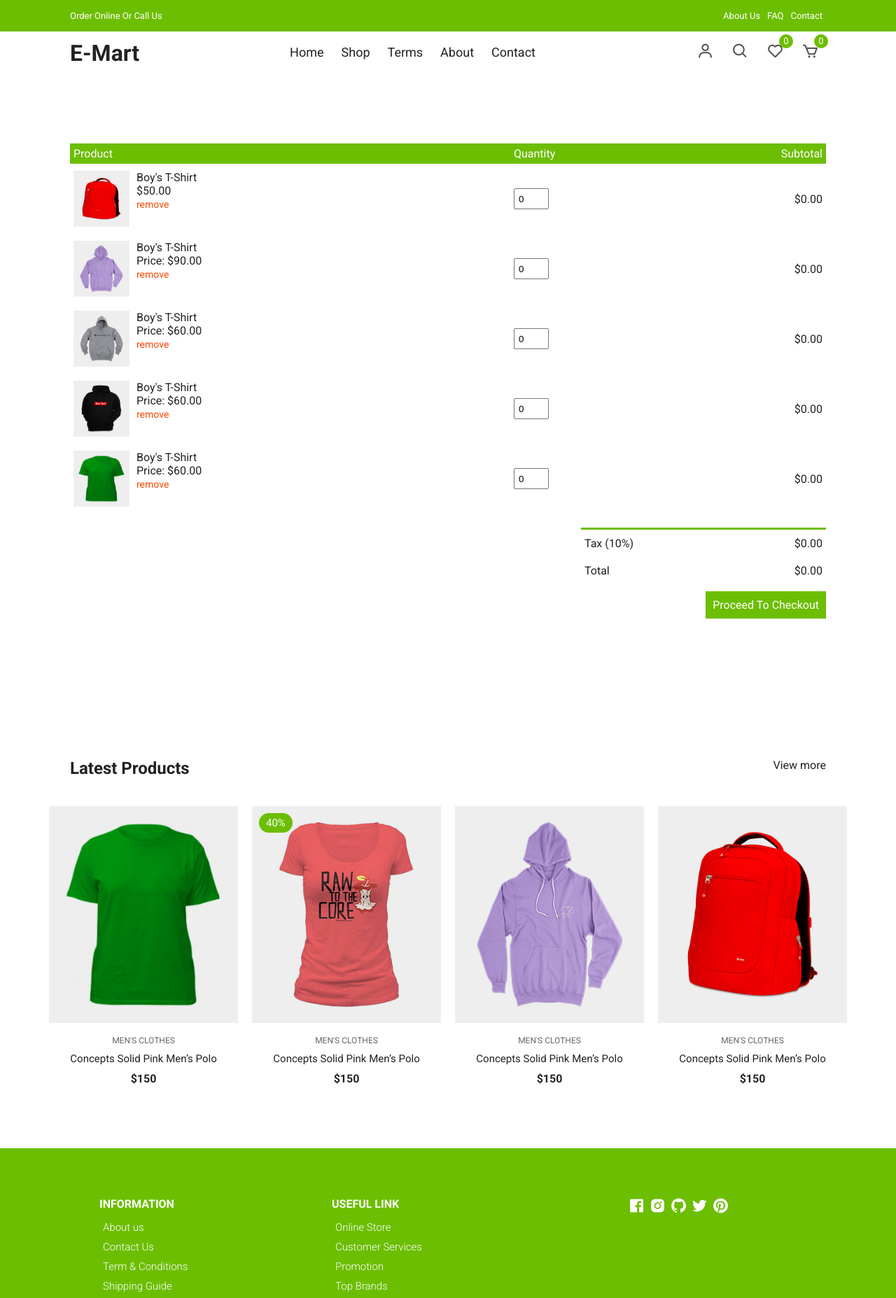
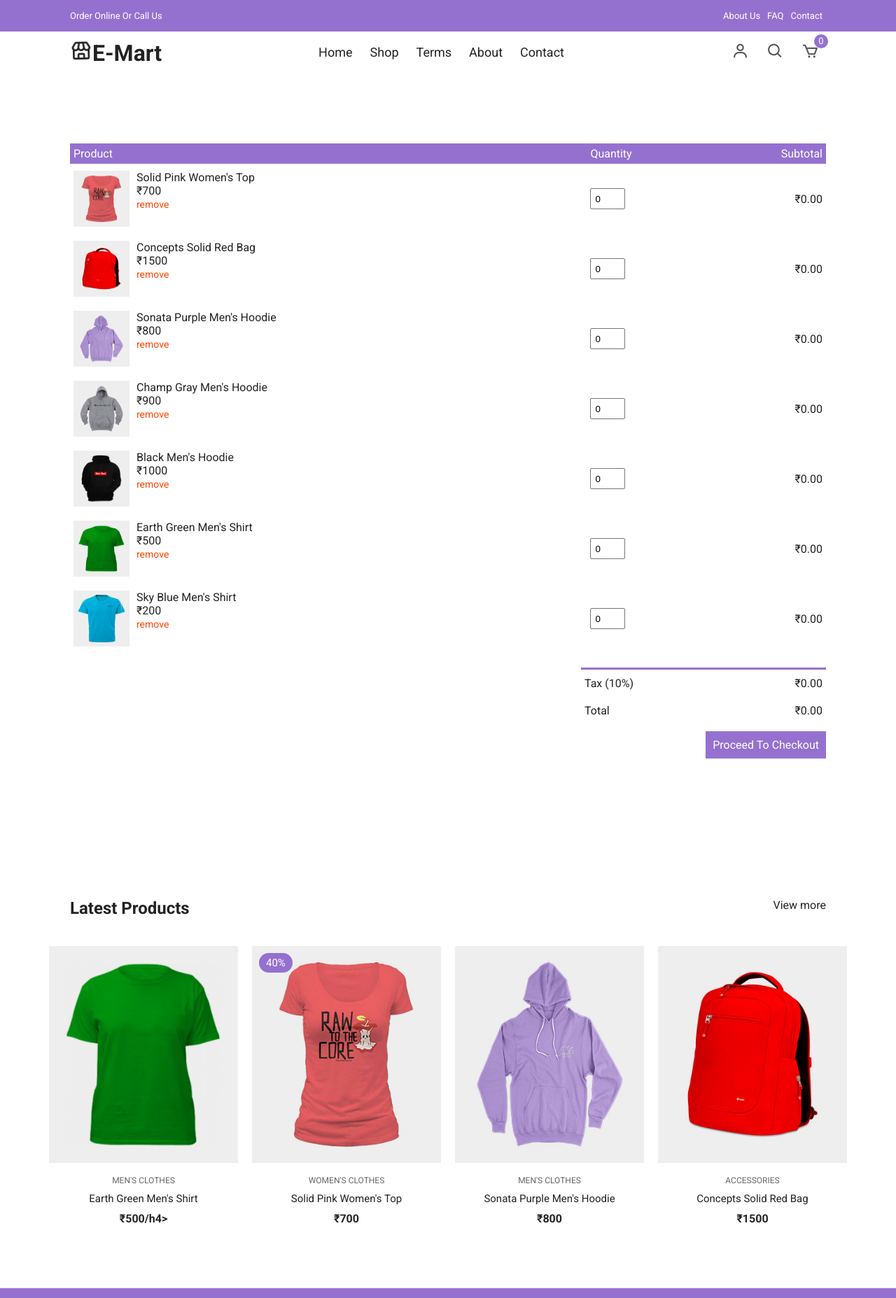
Before and after one commit to Anmol-Sharma126/finalsem4project1, a plain HTML site: page cart.html in a window 1280 px wide. Shown: the top 1855 px of the page at 70% size. Drawn offline with nearby package versions, Linux system fonts and the light colour scheme.

Commit message:
Cart Button and Styling Changes

```diff
--- a/cart.html
+++ b/cart.html
@@ -24,7 +24,7 @@
   <div class="navigation">
     <div class="nav-center container d-flex">
       <a href="index.html" class="logo">
-          <h1>E-Mart</h1>
+        <h1><i class='bx bx-store bx-tada'></i>E-Mart</h1>
       </a>
 
       <ul class="nav-list d-flex">
@@ -50,10 +50,9 @@
           <div class="icon">
             <i class="bx bx-search"></i>
           </div>
-            <div class="icon">
           <a href="cart.html" class="icon">
             <i class="bx bx-cart"></i>
-              <span class="d-flex">0</span>
+            <span class="cart-icon-span">0</span>
           </a>
         </li>
       </ul>
@@ -64,10 +63,6 @@
         </a>
         <div class="icon">
           <i class="bx bx-search"></i>
-          </div>
-          <div class="icon">
-            <i class="bx bx-heart"></i>
-            <span class="d-flex">0</span>
         </div>
         <a href="cart.html" class="icon">
           <i class="bx bx-cart"></i>
@@ -82,7 +77,7 @@
   </div>
 
   <!-- Cart Items -->
-    <div class="container cart">
+  <div class="cartContainer container cart cart-items">
     <table>
       <tr>
         <th>Product</th>
@@ -92,72 +87,100 @@
       <tr>
         <td>
           <div class="cart-info">
+            <img src="./images/product-1.jpg" alt="" />
+            <div>
+              <p>Solid Pink Women's Top</p>
+              <span class="price">₹700</span> <br />
+              <a href="">remove</a>
+            </div>
+          </div>
+        </td>
+        <td><input type="number" class="quantity" value="0" min="0" /></td>
+        <td class="subtotal">₹0.00</td>
+      </tr>
+      <tr>
+        <td>
+          <div class="cart-info">
             <img src="./images/product-2.jpg" alt="" />
             <div>
-                <p>Boy's T-Shirt</p>
-                <span class="price">$50.00</span> <br />
+              <p>Concepts Solid Red Bag</p>
+              <span class="price">₹1500</span> <br />
               <a href="#">remove</a>
             </div>
           </div>
         </td>
         <td><input type="number" class="quantity" value="0" min="0" /></td>
-          <td class="subtotal">$0.00</td>
+        <td class="subtotal">₹0.00</td>
       </tr>
       <tr>
         <td>
           <div class="cart-info">
             <img src="./images/product-3.jpg" alt="" />
             <div>
-                <p>Boy's T-Shirt</p>
-                <span class="price">Price: $90.00</span> <br />
+              <p>Sonata Purple Men's Hoodie</p>
+              <span class="price">₹800</span> <br />
               <a href="#">remove</a>
             </div>
           </div>
         </td>
         <td><input type="number" class="quantity" value="0" min="0" /></td>
-          <td class="subtotal">$0.00</td>
+        <td class="subtotal">₹0.00</td>
       </tr>
       <tr>
         <td>
           <div class="cart-info">
             <img src="./images/product-4.jpg" alt="" />
             <div>
-                <p>Boy's T-Shirt</p>
-                <span class="price">Price: $60.00</span> <br />
+              <p>Champ Gray Men's Hoodie</p>
+              <span class="price">₹900</span> <br />
               <a href="#">remove</a>
             </div>
           </div>
         </td>
         <td><input type="number" class="quantity" value="0" min="0" /></td>
-          <td class="subtotal">$0.00</td>
+        <td class="subtotal">₹0.00</td>
       </tr>
       <tr>
         <td>
           <div class="cart-info">
             <img src="./images/product-5.jpg" alt="" />
             <div>
-                <p>Boy's T-Shirt</p>
-                <span class="price">Price: $60.00</span> <br />
+              <p>Black Men's Hoodie</p>
+              <span class="price">₹1000</span> <br />
               <a href="#">remove</a>
             </div>
           </div>
         </td>
         <td><input type="number" class="quantity" value="0" min="0" /></td>
-          <td class="subtotal">$0.00</td>
+        <td class="subtotal">₹0.00</td>
       </tr>
       <tr>
         <td>
           <div class="cart-info">
             <img src="./images/product-6.jpg" alt="" />
             <div>
-                <p>Boy's T-Shirt</p>
-                <span class="price">Price: $60.00</span> <br />
+              <p>Earth Green Men's Shirt</p>
+              <span class="price">₹500</span> <br />
               <a href="#">remove</a>
             </div>
           </div>
         </td>
         <td><input type="number" class="quantity" value="0" min="0" /></td>
-          <td class="subtotal">$0.00</td>
+        <td class="subtotal">₹0.00</td>
+      </tr>
+      <tr>
+        <td>
+          <div class="cart-info">
+            <img src="./images/product-7.jpg" alt="" />
+            <div>
+              <p>Sky Blue Men's Shirt</p>
+              <span class="price">₹200</span> <br />
+              <a href="#">remove</a>
+            </div>
+          </div>
+        </td>
+        <td><input type="number" class="quantity" value="0" min="0" /></td>
+        <td class="subtotal">₹0.00</td>
       </tr>
     </table>
     <div class="total-price">
@@ -190,13 +213,13 @@
         </div>
         <div class="product-info">
           <span>MEN'S CLOTHES</span>
-            <a href="">Concepts Solid Pink Men’s Polo</a>
-            <h4>$150</h4>
+          <a href="">Earth Green Men's Shirt</a>
+          <h4>₹500/h4>
         </div>
         <ul class="icons">
           <li><i class="bx bx-heart"></i></li>
           <li><i class="bx bx-search"></i></li>
-            <li><i class="bx bx-cart"></i></li>
+          <li> <a href="cart.html"><i class="bx bx-cart"></i></a></li>
         </ul>
       </div>
       <div class="product-item">
@@ -207,14 +230,14 @@
           <span class="discount">40%</span>
         </div>
         <div class="product-info">
-            <span>MEN'S CLOTHES</span>
-            <a href="">Concepts Solid Pink Men’s Polo</a>
-            <h4>$150</h4>
+          <span>WOMEN'S CLOTHES</span>
+          <a href="">Solid Pink Women's Top</a>
+          <h4>₹700</h4>
         </div>
         <ul class="icons">
           <li><i class="bx bx-heart"></i></li>
           <li><i class="bx bx-search"></i></li>
-            <li><i class="bx bx-cart"></i></li>
+          <li> <a href="cart.html"><i class="bx bx-cart"></i></a></li>
         </ul>
       </div>
       <div class="product-item">
@@ -225,13 +248,13 @@
         </div>
         <div class="product-info">
           <span>MEN'S CLOTHES</span>
-            <a href="">Concepts Solid Pink Men’s Polo</a>
-            <h4>$150</h4>
+          <a href="">Sonata Purple Men's Hoodie</a>
+          <h4>₹800</h4>
         </div>
         <ul class="icons">
           <li><i class="bx bx-heart"></i></li>
           <li><i class="bx bx-search"></i></li>
-            <li><i class="bx bx-cart"></i></li>
+          <li> <a href="cart.html"><i class="bx bx-cart"></i></a></li>
         </ul>
       </div>
       <div class="product-item">
@@ -241,14 +264,14 @@
           </a>
         </div>
         <div class="product-info">
-            <span>MEN'S CLOTHES</span>
-            <a href="">Concepts Solid Pink Men’s Polo</a>
-            <h4>$150</h4>
+          <span>ACCESSORIES</span>
+          <a href="">Concepts Solid Red Bag</a>
+          <h4>₹1500</h4>
         </div>
         <ul class="icons">
           <li><i class="bx bx-heart"></i></li>
           <li><i class="bx bx-search"></i></li>
-            <li><i class="bx bx-cart"></i></li>
+          <li> <a href="cart.html"><i class="bx bx-cart"></i></a></li>
         </ul>
       </div>
     </div>
--- a/css/styles.css
+++ b/css/styles.css
@@ -5,7 +5,7 @@
 :root {
   --white: #fff;
   --black: #222;
-  --green: #6cbe02;
+  --purple: #9571cf;
   --grey1: #f0f0f0;
   --grey2: #e9d7d3;
 }
@@ -62,7 +62,10 @@ li {
 }
 
 .top-nav {
-  background-color: var(--green);
+  position: sticky;
+  top: 0;
+  z-index: 1000;
+  background-color: var(--purple);
   font-size: 1.3rem;
   color: var(--white);
 }
@@ -79,7 +82,11 @@ li {
 
 
 .navigation {
+  position: sticky;
+  top: 4.5rem;
+  z-index: 900;
   height: 6rem;
+  background-color: rgba(255,255,255,0.5);
   line-height: 6rem;
 }
 
@@ -101,7 +108,7 @@ li {
 }
 
 .nav-center .nav-link:hover {
-  color: var(--green);
+  color: var(--purple);
 }
 
 .nav-center .hamburger {
@@ -120,7 +127,7 @@ li {
   padding: 1rem;
   border: 1px solid var(--grey1);
   z-index: 999;
-  color: var(--green);
+  color: var(--purple);
   text-align: center;
 }
 
@@ -169,7 +176,7 @@ li {
   position: absolute;
   top: 3px;
   right: -3px;
-  background-color: var(--green);
+  background-color: var(--purple);
   color: var(--white);
   border-radius: 50%;
   font-size: 1.3rem;
@@ -274,7 +281,7 @@ li {
   padding: 1rem 3rem;
   font-size: 1.6rem;
   margin-top: 1rem;
-  background-color: var(--green);
+  background-color: var(--purple);
   color: white;
 }
 
@@ -515,7 +522,7 @@ li {
 }
 
 .product-info a:hover {
-  color: var(--green);
+  color: var(--purple);
 }
 
 .product-item .icons {
@@ -562,8 +569,13 @@ li {
 }
 
 .product-item .icons li:hover {
-  background-color: var(--green);
+  background-color: var(--purple);
   color: var(--white);
+}
+
+.product-item .icons li:hover a i {
+  color: var(--white);
+  transition-delay: 0.3s;
 }
 
 .product-item .overlay {
@@ -599,7 +611,7 @@ li {
   position: absolute;
   top: 1rem;
   left: 1rem;
-  background-color: var(--green);
+  background-color: var(--purple);
   padding: 0.5rem 1rem;
   color: var(--white);
   border-radius: 2rem;
@@ -769,7 +781,7 @@ li {
 }
 
 .btn-1 {
-  background-color: var(--green);
+  background-color: var(--purple);
   color: var(--white);
   display: inline-block;
   border-radius: 1rem;
@@ -796,7 +808,7 @@ li {
   position: absolute;
   top: 0;
   right: 0;
-  background-color: var(--green);
+  background-color: var(--purple);
   color: white;
   margin: 0.5rem;
   padding: 1rem 3rem;
@@ -829,7 +841,7 @@ li {
 /* Footer */
 .footer {
   padding: 7rem 1rem;
-  background-color: var(--green);
+  background-color: var(--purple);
 }
 
 footer .row {
@@ -910,7 +922,7 @@ footer .row {
   top: 2rem;
   right: 2rem;
   padding: 0.5rem;
-  background-color: var(--green);
+  background-color: var(--purple);
   border-radius: 50%;
   cursor: pointer;
 }
@@ -961,7 +973,7 @@ footer .row {
 }
 
 .right-content h1 span {
-  color: var(--green);
+  color: var(--purple);
 }
 
 .right-content p {
@@ -976,7 +988,7 @@ footer .row {
   text-indent: 1rem;
   margin-bottom: 1.6rem;
   border-radius: 3rem;
-  background-color: var(--green);
+  background-color: var(--purple);
   color: white;
   font-size: 1.8rem;
   border: none;
@@ -1003,7 +1015,7 @@ footer .row {
 }
 
 .right-content a:hover {
-  background-color: var(--green);
+  background-color: var(--purple);
   border: 1px solid var(--grey2);
   color: var(--black);
 }
@@ -1151,7 +1163,7 @@ form span {
 .pagination span {
   display: inline-block;
   padding: 1rem 1.5rem;
-  border: 1px solid var(--green);
+  border: 1px solid var(--purple);
   font-size: 1.8rem;
   margin-bottom: 2rem;
   cursor: pointer;
@@ -1159,8 +1171,8 @@ form span {
 }
 
 .pagination span:hover {
-  border: 1px solid var(--green);
-  background-color: var(--green);
+  border: 1px solid var(--purple);
+  background-color: var(--purple);
   color: #fff;
 }
 
@@ -1183,7 +1195,7 @@ th {
   text-align: left;
   padding: 0.5rem;
   color: #fff;
-  background-color: var(--green);
+  background-color: var(--purple);
   font-weight: normal;
 }
 
@@ -1216,7 +1228,7 @@ td img {
 }
 
 .total-price table {
-  border-top: 3px solid var(--green);
+  border-top: 3px solid var(--purple);
   width: 100%;
   max-width: 35rem;
 }
@@ -1231,7 +1243,7 @@ th:last-child {
 
 .checkout {
   display: inline-block;
-  background-color: var(--green);
+  background-color: var(--purple);
   color: white;
   padding: 1rem;
   margin-top: 1rem;
@@ -1283,7 +1295,7 @@ th:last-child {
 .product-detail .right .price {
   font-size: 600;
   font-size: 2rem;
-  color: var(--green);
+  color: var(--purple);
   margin-bottom: 2rem;
 }
 
@@ -1328,7 +1340,7 @@ th:last-child {
 }
 
 .product-detail .form .addCart {
-  background: var(--green);
+  background: var(--purple);
   padding: 0.8rem 4rem;
   color: #fff;
   border-radius: 3rem;
@@ -1418,7 +1430,7 @@ th:last-child {
   font-size: 1.6rem;
   padding: 1rem 3rem;
   margin-right: 1.5rem;
-  background-color: var(--green);
+  background-color: var(--purple);
   color: white;
   cursor: pointer;
 }
--- a/js/cart.js
+++ b/js/cart.js
@@ -1,20 +1,35 @@
 const quantityInputs = document.querySelectorAll('.quantity');
+const removeLinks = document.querySelectorAll('.cart-info a');
+
 function updateCart() {
     let total = 0;
-  quantityInputs.forEach(input => {
+
+    quantityInputs.forEach((input, index) => {
         const quantity = parseInt(input.value);
-    const priceText = input.closest('tr').querySelector('.price').textContent;
-    const price = parseFloat(priceText.match(/\d+\.\d+/)[0]);
+        const priceText = document.querySelectorAll('.price')[index].textContent;
+        const price = parseFloat(priceText.match(/\d+.\d+/)[0]);
         const subtotal = quantity * price;
-    input.closest('tr').querySelector('.subtotal').textContent = `$${subtotal.toFixed(2)}`;
+        document.querySelectorAll('.subtotal')[index].textContent = `₹${subtotal.toFixed(2)}`;
         total += subtotal;
     });
+
     const tax = total * 0.1;
     const totalIncludingTax = total + tax;
-  document.querySelector('.tax').textContent = `$${tax.toFixed(2)}`;
-  document.querySelector('.total').textContent = `$${totalIncludingTax.toFixed(2)}`;
+    document.querySelector('.tax').textContent = `₹${tax.toFixed(2)}`;
+    document.querySelector('.total').textContent = `₹${totalIncludingTax.toFixed(2)}`;
 }
+
 quantityInputs.forEach(input => {
     input.addEventListener('input', updateCart);
 });
+
+removeLinks.forEach(link => {
+    link.addEventListener('click', (event) => {
+        event.preventDefault();
+        const index = Array.from(removeLinks).indexOf(link);
+        quantityInputs[index].value = 0;
         updateCart();
+    });
+});
+
+updateCart();
```
Also changed, not shown: index.html (+14 -14 lines), login.html (+1 -1 lines), product.html (+9 -9 lines), productDetails.html (+5 -5 lines). Lines whose indentation alone changed are shown as unchanged.
